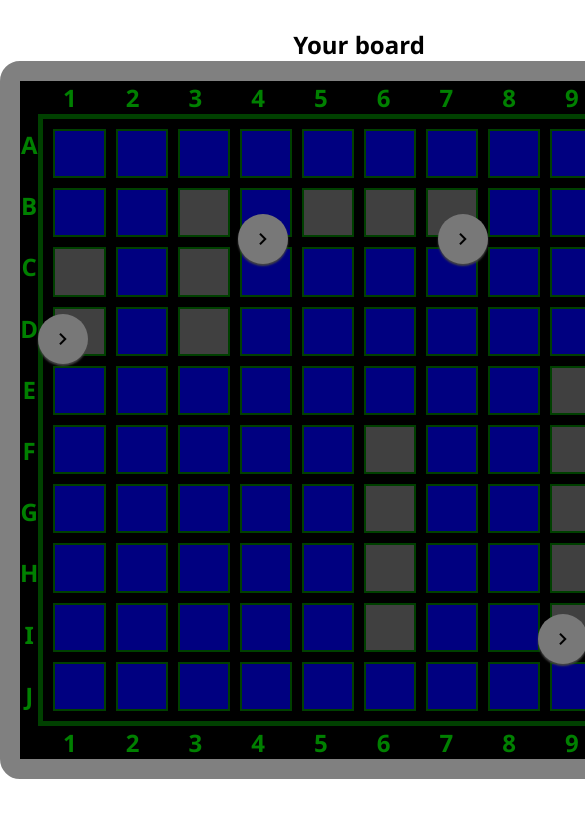
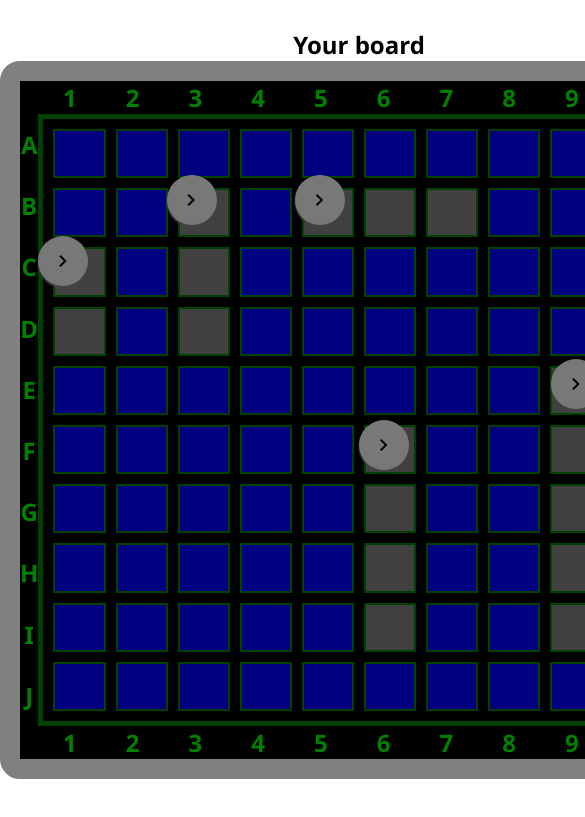
Before and after one commit to CyprianESPI/odin-battleship, a website built with webpack: page src/index.html in a window 390 px wide. Shown: the part 65-882 px from the top of the page, 585 px wide, since content can reach past the window. After the commit the page ends 844 px from the top, so only its background shows below. Built offline with nearby package versions, Linux system fonts and the light colour scheme.

Commit message:
Make overlay responsive by using %

```diff
--- a/src/components/game-board.js
+++ b/src/components/game-board.js
@@ -157,15 +157,16 @@ class GameBoard {
         // Render ships control
         const overlay = document.createElement("div");
         overlay.className = "overlay";
+
         for (let ship of this.ships) {
             const moveRight = document.createElement("button");
             moveRight.className = "material-symbols-outlined";
             moveRight.innerText = "chevron_right";
 
             const coords = ship.shipCoordinates[0];
-            const cell_size = 100;
-            moveRight.style.left = `${coords[1] * cell_size}px`;
-            moveRight.style.top = `${coords[0] * cell_size}px`;
+            // Rows : y dir and Cols : x dir
+            moveRight.style.left = `${coords[1] * 10}%`;
+            moveRight.style.top = `${coords[0] * 10}%`;
             moveRight.addEventListener('click', (e) => {
                 this.moveShip(ship, [0, 1]);
                 // Render callback
--- a/src/index.html
+++ b/src/index.html
@@ -21,9 +21,6 @@
                 Project: Battleship</a></h1>
         <button id="restart" class="material-symbols-outlined">
             restart_alt
-        </button>
-        <button id="move-right" class="material-symbols-outlined">
-            chevron_right
         </button>
     </header>
     <main>
```
